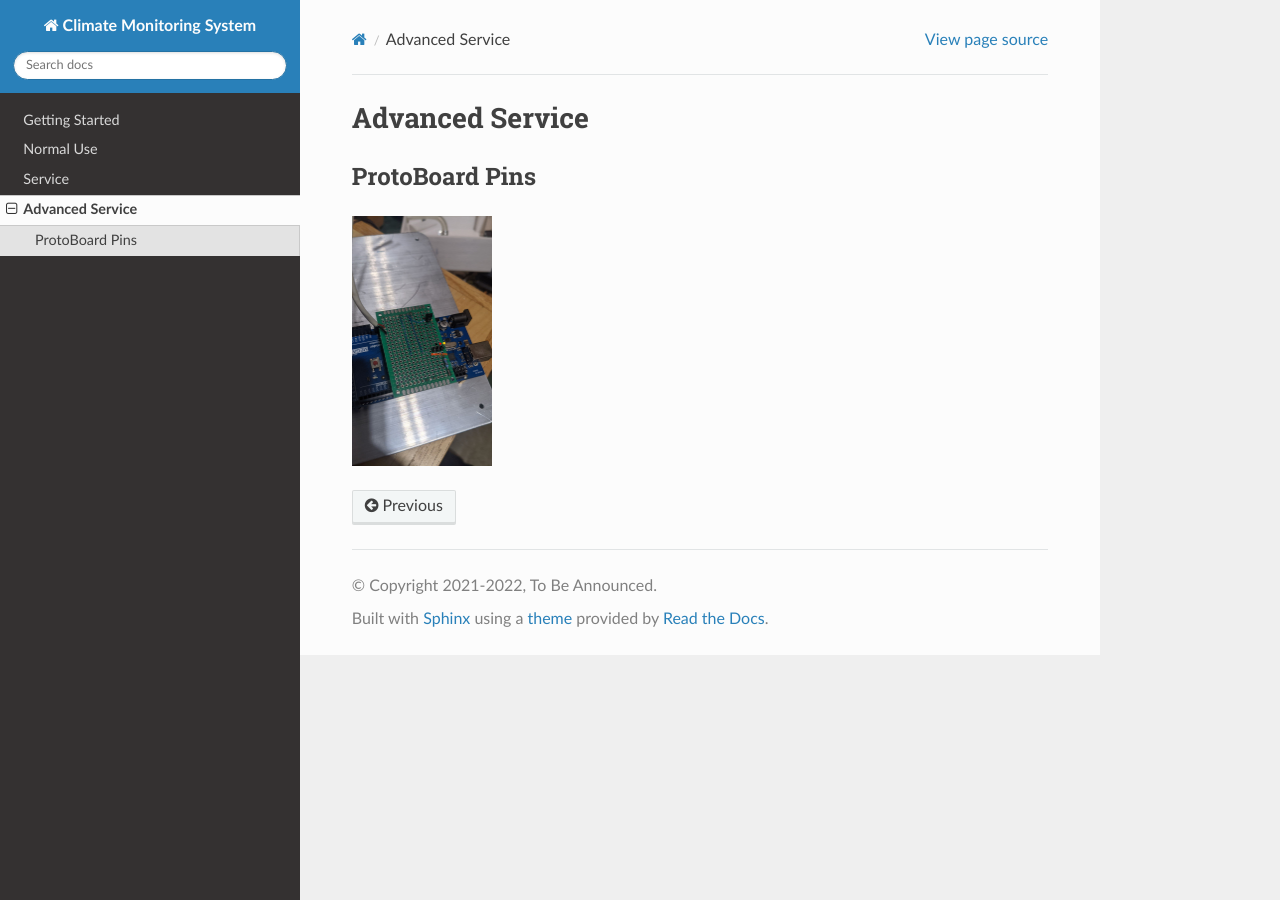
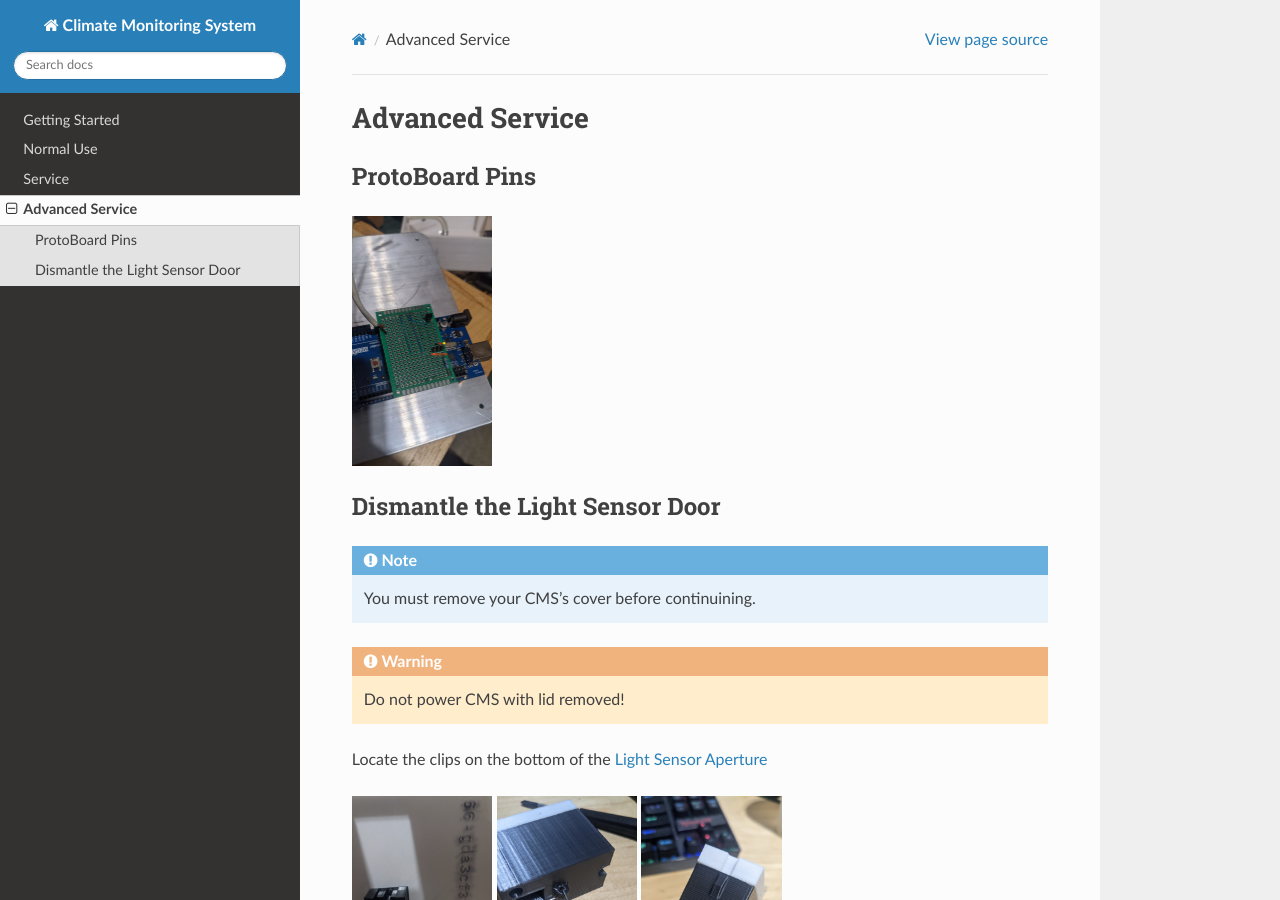
Before and after one commit to KenwoodFox/EG-207, a Sphinx documentation site: the page built from docs/advanced_service/advanced_service.rst, in a window 1280 px wide and 900 px high. Built offline with Sphinx 7.4.7 and the Read the Docs theme 2.0.0, drawn with Linux system fonts in a browser that asks for light colours.

Commit message:
Add all pics for light sensor integration

```diff
--- a/docs/advanced_service/advanced_service.rst
+++ b/docs/advanced_service/advanced_service.rst
@@ -8,3 +8,51 @@
 .. image:: images/protoboard.jpg
   :height: 250
   :alt: Rainflow Service Cover
+
+
+Dismantle the Light Sensor Door
+###############################
+
+.. note::
+  You must remove your CMS's cover before continuining.
+
+.. warning::
+  Do not power CMS with lid removed!
+
+Locate the clips on the bottom of the :ref:`Light Sensor Aperture`
+
+.. image:: images/slide_light_sensor_out.jpg
+  :height: 250
+  :alt: NAMEME
+
+.. image:: images/shuttle.jpg
+  :height: 250
+  :alt: NAMEME
+
+.. image:: images/remove_sensor_shuttle.jpg
+  :height: 250
+  :alt: NAMEME
+
+.. image:: images/light_sensor_servo.jpg
+  :height: 250
+  :alt: NAMEME
+
+.. image:: images/light_sensor_servo_horn.jpg
+  :height: 250
+  :alt: NAMEME
+
+.. image:: images/light_sensor_door_and_sprint.jpg
+  :height: 250
+  :alt: NAMEME
+
+.. image:: images/light_sensor_clips.jpg
+  :height: 250
+  :alt: NAMEME
+
+.. image:: images/light_sensor_clip_underside.jpg
+  :height: 250
+  :alt: NAMEME
+
+.. image:: images/door_hinge.jpg
+  :height: 250
+  :alt: NAMEME
```
Also changed, not shown: docs/advanced_service/images/door_hinge.jpg (added), docs/advanced_service/images/light_sensor_clip_underside.jpg (added), docs/advanced_service/images/light_sensor_clips.jpg (added), docs/advanced_service/images/light_sensor_door_and_sprint.jpg (added), docs/advanced_service/images/light_sensor_servo.jpg (added), docs/advanced_service/images/light_sensor_servo_horn.jpg (added), docs/advanced_service/images/remove_sensor_shuttle.jpg (added), docs/advanced_service/images/shuttle.jpg (added), docs/advanced_service/images/slide_light_sensor_out.jpg (added).
